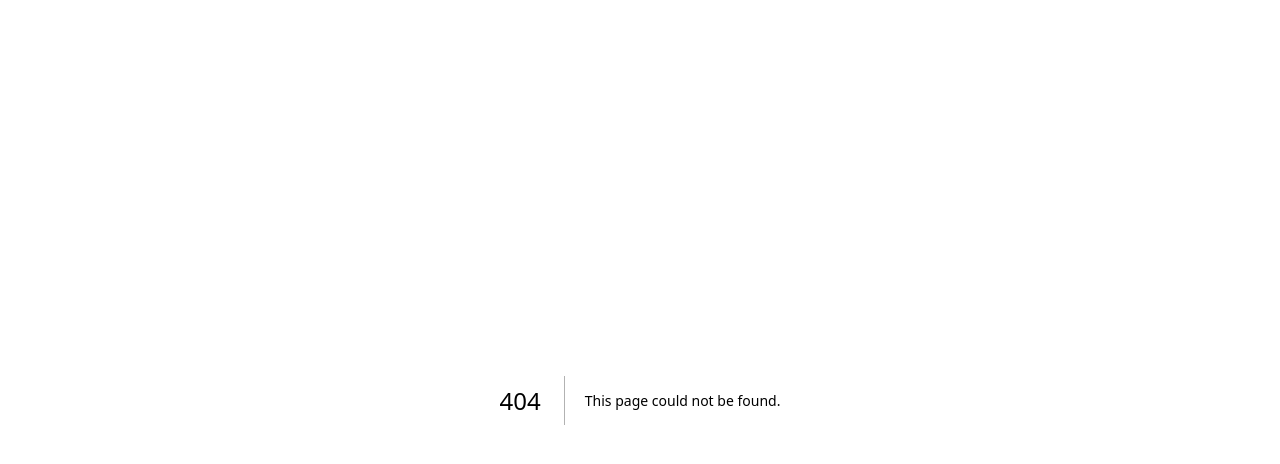
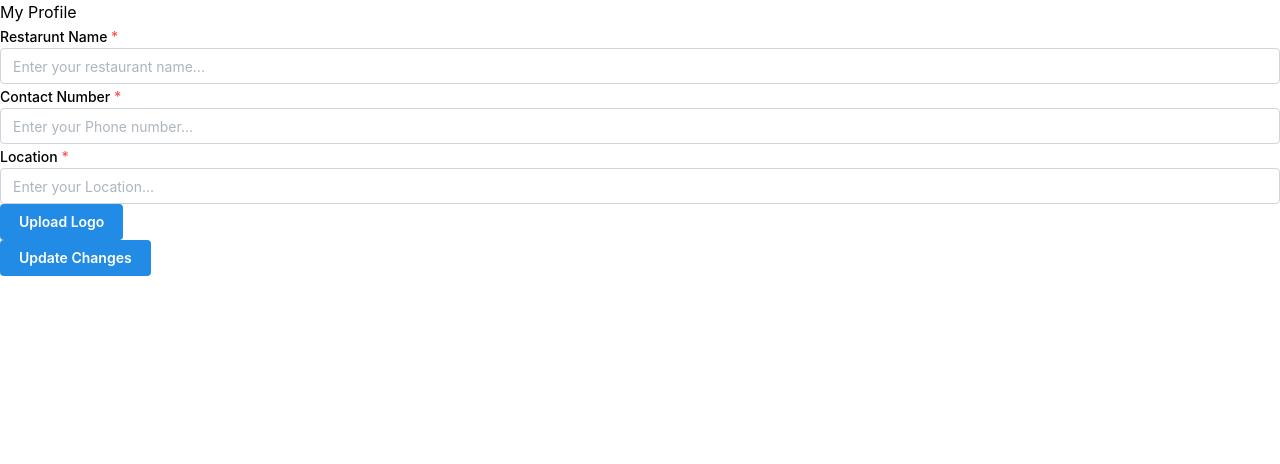
Before and after one commit to ks-rushik/form-auth, a Next.js app: page /auth/user-profile in a window 1280 px wide. Before the commit this address had no page. Shown: the top 464 px of the page. Built offline with nearby package versions, Linux system fonts and the light colour scheme.

Commit message:
signupform created

```diff
--- /dev/null
+++ b/src/app/auth/user-profile/page.tsx
@@ -0,0 +1,6 @@
+import UserForm from "@/app/components/auth/UserForm";
+
+const UserProfile = () => {
+  return <UserForm />;
+};
+export default UserProfile;
--- /dev/null
+++ b/src/app/components/auth/UserForm.tsx
@@ -0,0 +1,100 @@
+"use client";
+import { z } from "zod";
+import FormField from "../forms/FormField";
+import FormGroup from "../forms/FormGroup";
+import BaseButton from "../ui/BaseButton";
+import BaseInput from "../ui/BaseInput";
+import { useForm } from "react-hook-form";
+import { zodResolver } from "@hookform/resolvers/zod";
+import { FileButton } from "@mantine/core";
+import { useState } from "react";
+
+const userformSchema = z.object({
+  name: z.string().min(1, "Name is Required"),
+  phone:z.string().min(1,"Contact number is required").length(10,"Number is not valid"),
+  address:z.string().min(9, "Atleast 9 character long ")
+});
+
+type UserFormData = z.infer<typeof userformSchema>;
+
+const UserForm = () => {
+  const [file, setFile] = useState<File | null>(null);
+  const {
+    register,
+    handleSubmit,
+    formState: { errors },
+  } = useForm<UserFormData>({
+    resolver: zodResolver(userformSchema),
+  });
+  console.log(errors);
+
+
+  const onSubmit = (data: UserFormData) => {
+    console.log("Profile Data:", data ,file);
+  };
+
+  return (
+    <>
+      <form onSubmit={handleSubmit(onSubmit)} className="w-full">
+        <FormGroup>
+          <h1 className="flex flex-col items-center justify-center mb-10 text-xl">
+            My Profile
+          </h1>
+          <FormField
+            label="Restarunt Name"
+            name="name"
+            error={errors.name?.message}
+          >
+            <BaseInput
+              {...register("name")}
+              type="text"
+              name="name"
+              placeholder="Enter your restaurant name..."
+            />
+          </FormField>
+
+          <FormField label="Contact Number" name="phone" error={errors.phone?.message}>
+            <BaseInput
+              {...register("phone")}
+              type="text"
+              name="phone"
+              onChange={(e) => console.log(e.target.value)
+              }
+              placeholder="Enter your Phone number..."
+            />
+          </FormField>
+
+          <FormField
+            label="Location"
+            name="address"
+            error={errors.address?.message}
+          >
+            <BaseInput
+              {...register("address")}
+              type=""
+              name="address"
+              placeholder="Enter your Location..."
+            />
+          </FormField>
+          <div className="mb-6">
+            <FileButton onChange={setFile} accept="image/png,image/jpeg">
+              {(props) => <BaseButton {...props}>Upload Logo</BaseButton>}
+            </FileButton>
+          </div>
+
+          <BaseButton
+            type="submit"
+            intent="success"
+            classNames={{
+              root: "mb-2 w-full py-2 rounded-md",
+            }}
+          >
+            Update Changes
+          </BaseButton>
+        </FormGroup>
+      </form>
+    </>
+  );
+};
+
+export default UserForm;
```
